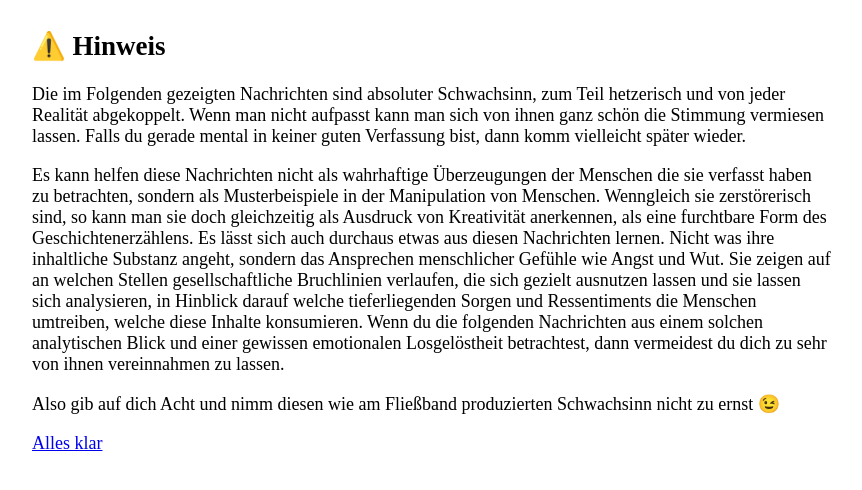
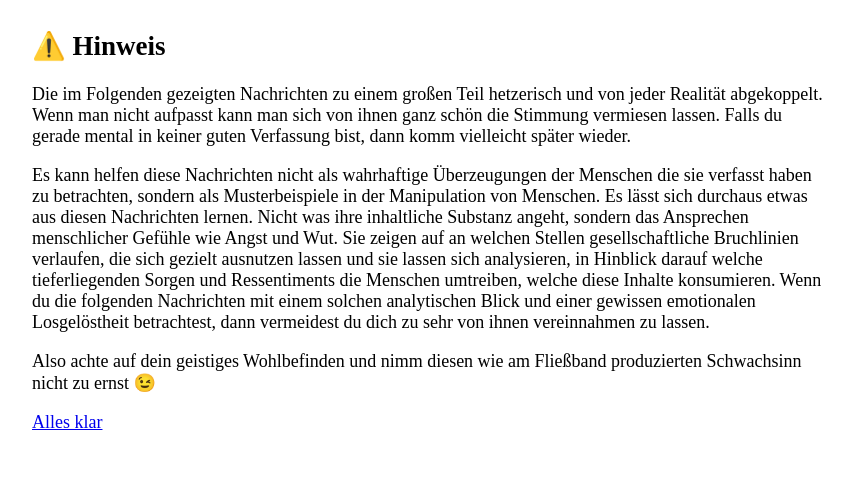
Before and after one commit to TBiele/misinformation-labeling-web-interface, a Django app: page /warning in a window 1280 px wide. Shown: the top 490 px of the page, without its empty margins (208-1070 px from the left). Run offline with Django 4.2, Linux system fonts and the light colour scheme.

Commit message:
Text update

```diff
--- a/labeling_app/templates/labeling_app/warning.html
+++ b/labeling_app/templates/labeling_app/warning.html
@@ -8,20 +8,19 @@
 <body>
     <div>
         <h2>⚠️ Hinweis</h2>
-        <p>Die im Folgenden gezeigten Nachrichten sind absoluter Schwachsinn, zum Teil hetzerisch und von jeder Realität
+        <p>Die im Folgenden gezeigten Nachrichten zu einem großen Teil hetzerisch und von jeder Realität
             abgekoppelt. Wenn man nicht aufpasst kann man sich von ihnen ganz schön die Stimmung vermiesen lassen. Falls
             du gerade mental in keiner guten Verfassung bist, dann komm vielleicht später wieder.</p>
         <p>Es kann helfen diese Nachrichten nicht als wahrhaftige Überzeugungen der Menschen die sie verfasst haben zu
-            betrachten, sondern als Musterbeispiele in der Manipulation von Menschen. Wenngleich sie zerstörerisch sind,
-            so kann man sie doch gleichzeitig als Ausdruck von Kreativität anerkennen, als eine furchtbare Form des
-            Geschichtenerzählens. Es lässt sich auch durchaus etwas aus diesen Nachrichten lernen. Nicht was ihre
-            inhaltliche Substanz angeht, sondern das Ansprechen menschlicher Gefühle wie Angst und Wut. Sie zeigen auf
-            an welchen Stellen gesellschaftliche Bruchlinien verlaufen, die sich gezielt ausnutzen lassen und sie lassen
-            sich analysieren, in Hinblick darauf welche tieferliegenden Sorgen und Ressentiments die Menschen umtreiben,
-            welche diese Inhalte konsumieren. Wenn du die folgenden Nachrichten aus einem solchen analytischen Blick und
-            einer gewissen emotionalen Losgelöstheit betrachtest, dann vermeidest du dich zu sehr von ihnen vereinnahmen
-            zu lassen.</p>
-        <p>Also gib auf dich Acht und nimm diesen wie am Fließband produzierten Schwachsinn nicht zu ernst 😉</p>
+            betrachten, sondern als Musterbeispiele in der Manipulation von Menschen. Es lässt sich durchaus etwas aus
+            diesen Nachrichten lernen. Nicht was ihre inhaltliche Substanz angeht, sondern das Ansprechen menschlicher
+            Gefühle wie Angst und Wut. Sie zeigen auf an welchen Stellen gesellschaftliche Bruchlinien verlaufen, die
+            sich gezielt ausnutzen lassen und sie lassen sich analysieren, in Hinblick darauf welche tieferliegenden
+            Sorgen und Ressentiments die Menschen umtreiben, welche diese Inhalte konsumieren. Wenn du die folgenden
+            Nachrichten mit einem solchen analytischen Blick und einer gewissen emotionalen Losgelöstheit betrachtest,
+            dann vermeidest du dich zu sehr von ihnen vereinnahmen zu lassen.</p>
+        <p>Also achte auf dein geistiges Wohlbefinden und nimm diesen wie am Fließband produzierten Schwachsinn nicht zu
+            ernst 😉</p>
         <a href="label">Alles klar</a><br><br>
     </div>
 </body>
```
